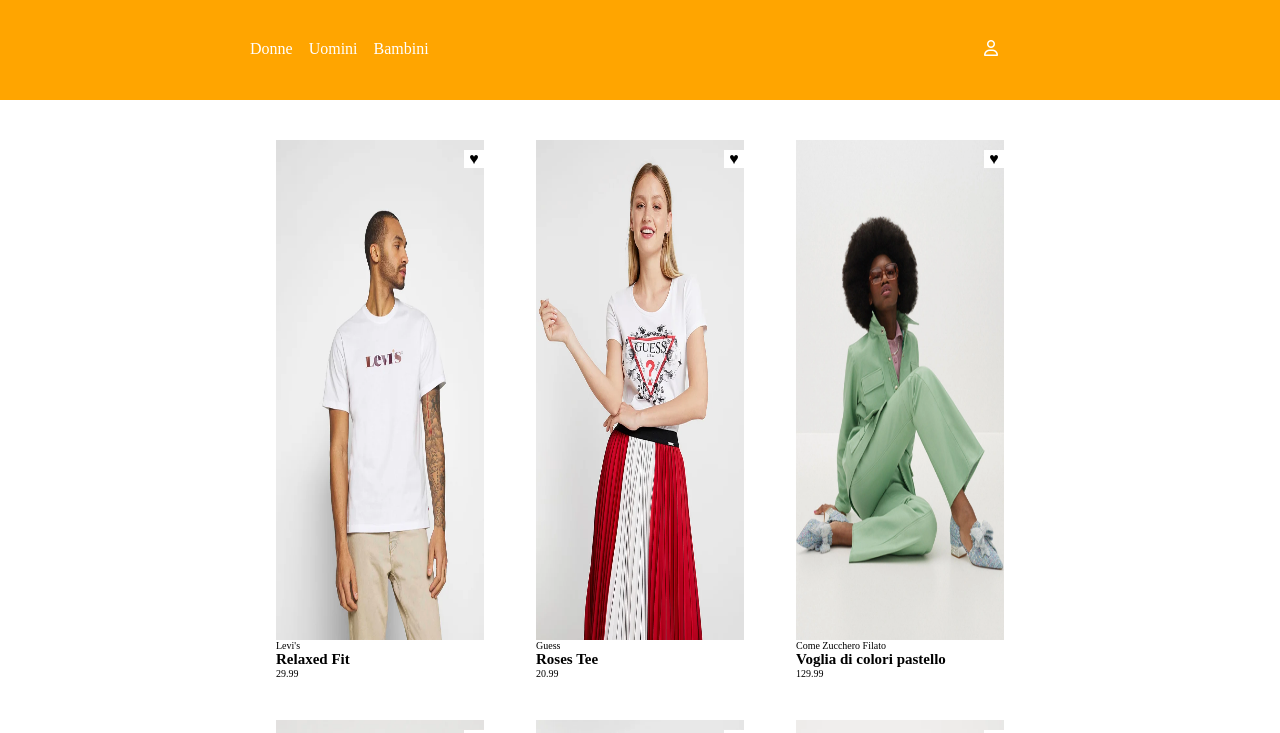
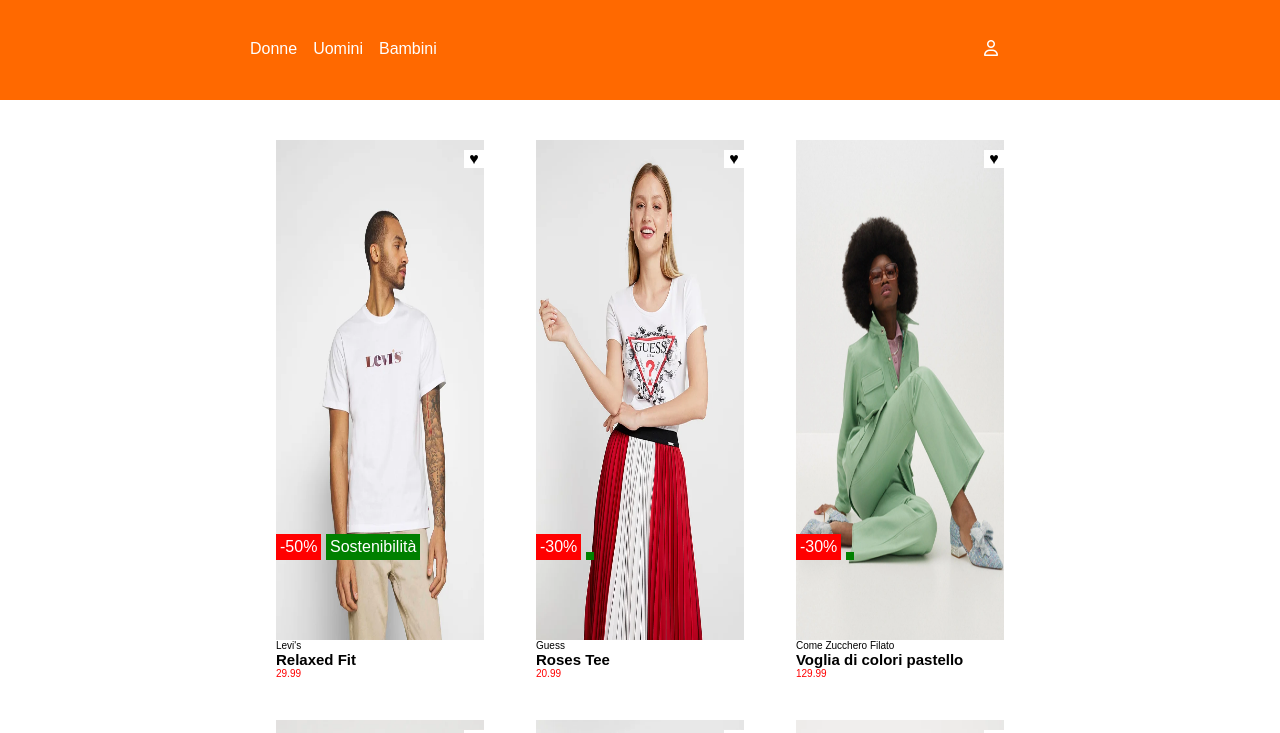
Before and after one commit to simone-nolberto/vite-boolando, a Vue app: page / in a window 1280 px wide. Shown: the top 733 px of the page. Built offline with nearby package versions, Linux system fonts and the light colour scheme; some icons are missing.

Commit message:
update with saveProduct methods creation

```diff
--- a/src/assets/scss/style.scss
+++ b/src/assets/scss/style.scss
@@ -2,13 +2,14 @@
     margin: 0;
     padding: 0;
     box-sizing: border-box;
+    font-family: Arial, Helvetica, sans-serif;
 }
 
 
 
 header {
     color: white;
-    background-color: orange;
+    background-color: rgba(255, 105, 0, 1);
     width: 100%;
     height: 100px;
 
@@ -121,7 +122,7 @@
     display: inline;
 }
 
-.saved:hover {
+.red {
     color: red;
 }
 
--- a/src/components/AppMain.vue
+++ b/src/components/AppMain.vue
@@ -14,17 +14,10 @@
                     "brand": "Levi's",
                     "name": "Relaxed Fit",
                     "price": 29.99,
-                    "isInFavorites": true,
-                    "badges": [
-                        {
-                            "type": "tag",
-                            "value": "Sostenibilità"
-                        },
-                        {
-                            "type": "discount",
-                            "value": "-50%"
-                        }
-                    ]
+                    "isInFavorites": false,
+                    'discount': '-50%',
+                    'badge': 'Sostenibilità',
+
                 },
                 {
                     "id": 2,
@@ -33,13 +26,8 @@
                     "brand": "Guess",
                     "name": "Roses Tee",
                     "price": 20.99,
-                    "isInFavorites": true,
-                    "badges": [
-                        {
-                            "type": "discount",
-                            "value": "-30%"
-                        }
-                    ]
+                    "isInFavorites": false,
+                    'discount': '-30%',
                 },
                 {
                     "id": 3,
@@ -49,12 +37,7 @@
                     "name": "Voglia di colori pastello",
                     "price": 129.99,
                     "isInFavorites": false,
-                    "badges": [
-                        {
-                            "type": "discount",
-                            "value": "-30%"
-                        }
-                    ]
+                    'discount': '-30%',
                 },
                 {
                     "id": 4,
@@ -64,16 +47,8 @@
                     "name": "Tee Unisex",
                     "price": 14.99,
                     "isInFavorites": false,
-                    "badges": [
-                        {
-                            "type": "tag",
-                            "value": "Sostenibilità"
-                        },
-                        {
-                            "type": "discount",
-                            "value": "-50%"
-                        }
-                    ]
+                    'discount': '-50%',
+                    'badge': 'Sostenibilità',
                 },
                 {
                     "id": 5,
@@ -82,17 +57,9 @@
                     "brand": "Maya Deluxe",
                     "name": "Stripe Bodice",
                     "price": 99.99,
-                    "isInFavorites": true,
-                    "badges": [
-                        {
-                            "type": "tag",
-                            "value": "Sostenibilità"
-                        },
-                        {
-                            "type": "discount",
-                            "value": "-50%"
-                        }
-                    ]
+                    "isInFavorites": false,
+                    'discount': '-50%',
+                    'badge': 'Sostenibilità',
                 },
                 {
                     "id": 6,
@@ -101,13 +68,8 @@
                     "brand": "Esprit",
                     "name": "Maglione - Black",
                     "price": 29.99,
-                    "isInFavorites": true,
-                    "badges": [
-                        {
-                            "type": "tag",
-                            "value": "Sostenibilità"
-                        }
-                    ]
+                    "isInFavorites": false,
+                    'badge': 'Sostenibilità',
                 }
             ]
         }
@@ -115,7 +77,8 @@
     },
     components: {
         ProductCard
-    }
+    },
+
 }
 
 </script>
@@ -125,9 +88,10 @@
         <div class="container">
             <div class="row">
 
-                <ProductCard :card="card in cards" :image="card.frontImage"
+                <ProductCard :saved="card.isInFavorites" :card="card" :image="card.frontImage"
                     :altImage="card.backImage" :title="card.name" :brand="card.brand"
-                    :discountedPrice="card.discountedPrice" :originalPrice="card.price" v-for="card in cards">
+                    :discountedPrice="card.discountedPrice" :originalPrice="card.price" :discount="card.discount"
+                    :tag="card.badge" v-for="card in cards">
                 </ProductCard>
 
             </div>
--- a/src/components/ProductCard.vue
+++ b/src/components/ProductCard.vue
@@ -8,7 +8,20 @@
         }
 
     },
-    props: ['card', 'badge', 'image', 'altImage', 'title', 'brand', 'originalPrice', 'discount', 'impact'],
+    props: ['card', 'image', 'altImage', 'title', 'brand', 'originalPrice', 'discount', 'tag', 'saved'],
+    methods: {
+        saveProduct() {
+
+            if (this.card.isInFavorites === false) {
+                this.card.isInFavorites = true;
+                // console.log(this.card.isInFavorites);
+            } else {
+                this.card.isInFavorites = false
+                // console.log(this.card.isInFavorites);
+            }
+        }
+    }
+
 }
 
 </script>
@@ -20,19 +33,14 @@
             <div class="card-body">
                 <img :src="image" alt="">
                 <img class="alternative-img" :src="altImage" alt="">
-                <div>
-                    <div v-for="badge in card.badges"> AO </div>
+                <div class="discount">{{ discount }}</div>
+                <div class="tag">{{ tag }}</div>
 
-                    <!-- :class="{ discount: badge.type === discount | tag: badge.type === tag } -->
-
-
-                </div>
-
-                <div class=" saved">&hearts;</div>
+                <div @click="saveProduct()" class="saved" :class="{ red: saved }">&hearts;</div>
                 <div class="card-name">
                     <p>{{ brand }}</p>
                     <h2>{{ title }}</h2>
-                    <span class="original-price">{{ originalPrice }}</span>
+                    <span class="original-price red">{{ originalPrice }}</span>
                 </div>
             </div>
         </div>
```
